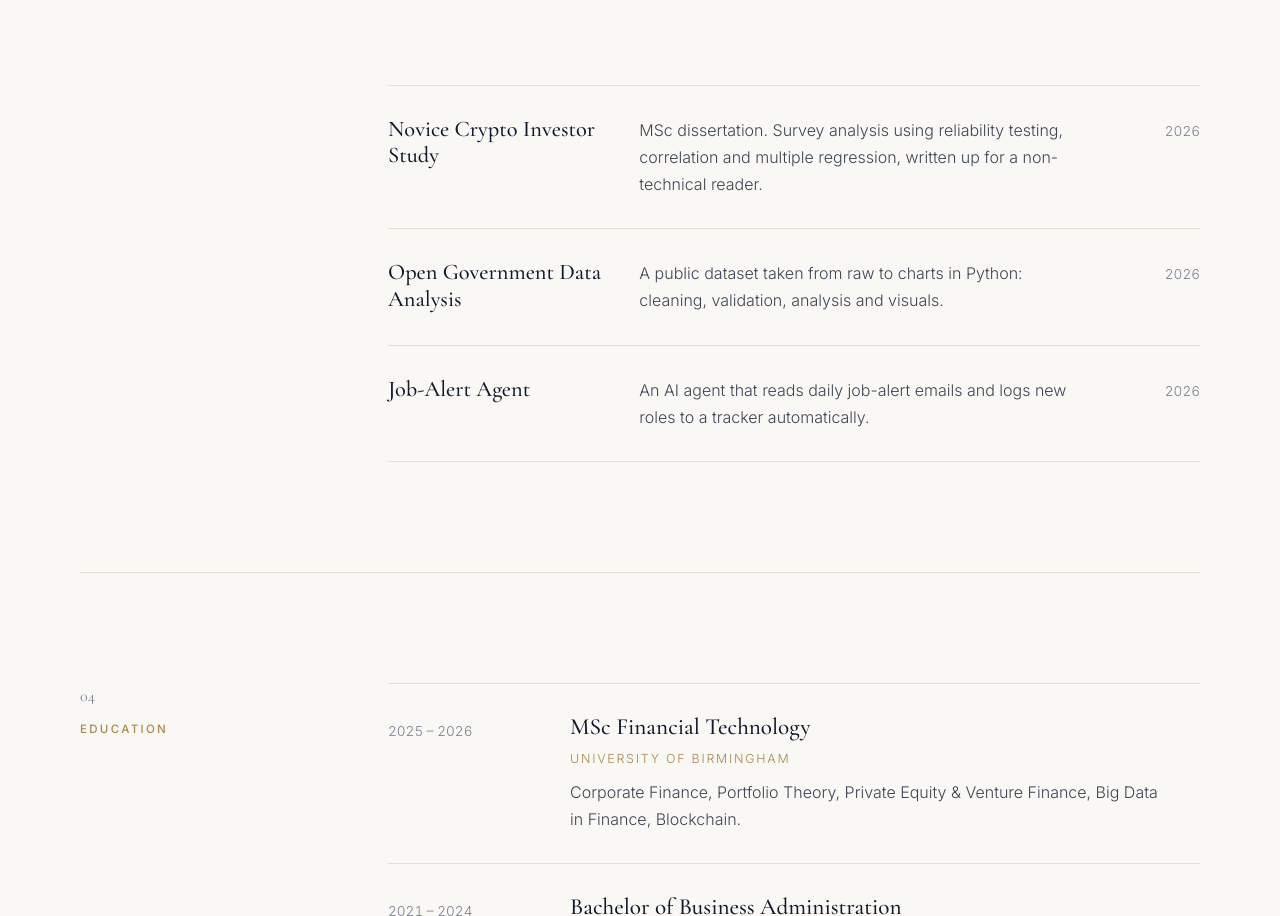
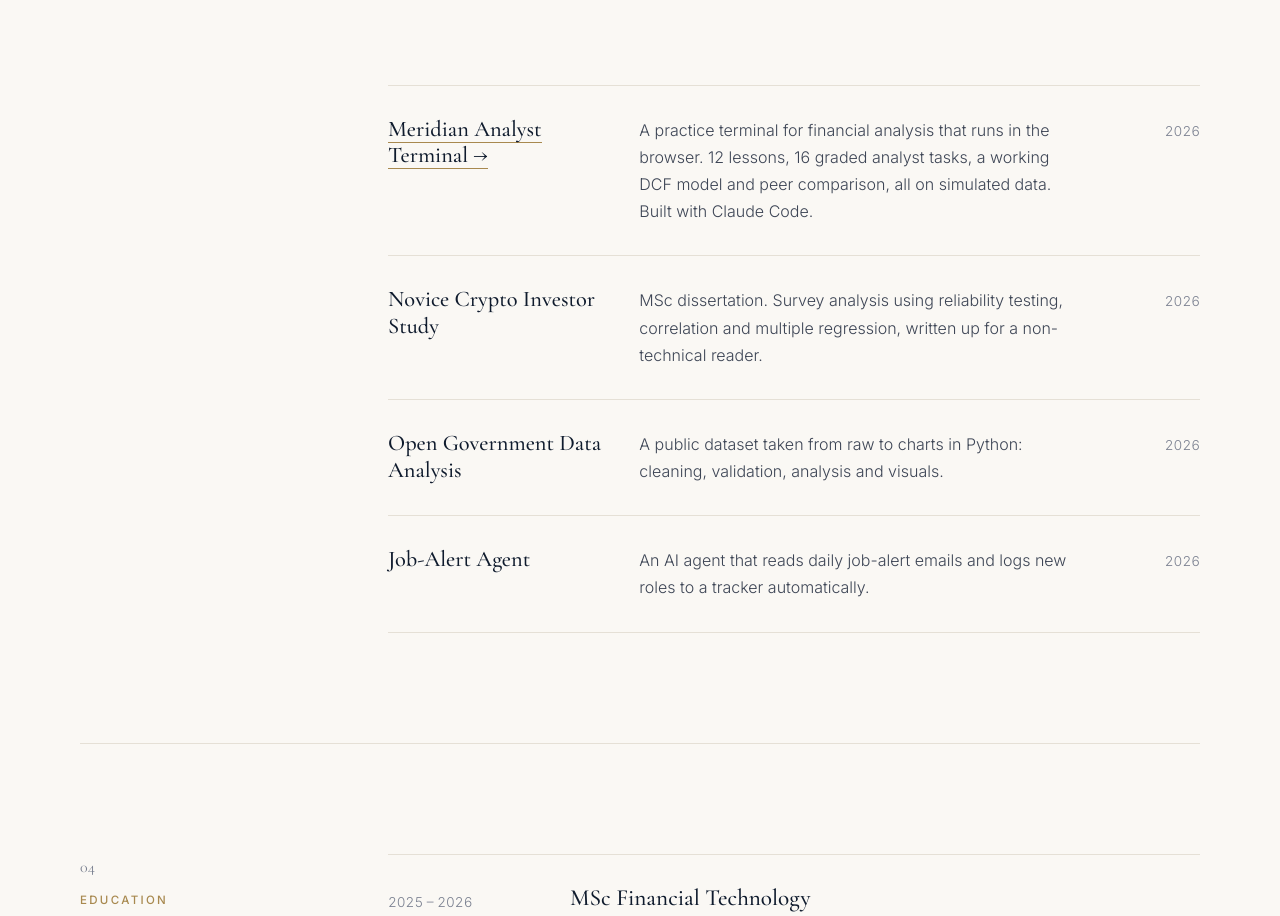
Before and after one commit to adityaarakeri-max/adityaarakeri-max.github.io, a plain HTML site: page index.html in a window 1280 px wide. Shown: the part 2798-3714 px from the top of the page. Drawn offline with nearby package versions, Linux system fonts and the light colour scheme.

Commit message:
Add Meridian Analyst Terminal to selected work
Co-Authored-By: Claude Fable 5.2 <noreply@anthropic.com>

```diff
--- a/index.html
+++ b/index.html
@@ -248,6 +248,11 @@
 
       <div class="list">
         <div class="item">
+          <h4><a href="https://adityaarakeri-max.github.io/meridian-analyst-terminal/" target="_blank" rel="noopener" style="border-bottom:1px solid var(--gold)">Meridian Analyst Terminal <span aria-hidden="true">→</span></a></h4>
+          <p>A practice terminal for financial analysis that runs in the browser. 12 lessons, 16 graded analyst tasks, a working DCF model and peer comparison, all on simulated data. Built with Claude Code.</p>
+          <span class="yr">2026</span>
+        </div>
+        <div class="item">
           <h4>Novice Crypto Investor Study</h4>
           <p>MSc dissertation. Survey analysis using reliability testing, correlation and multiple regression, written up for a non-technical reader.</p>
           <span class="yr">2026</span>
```
